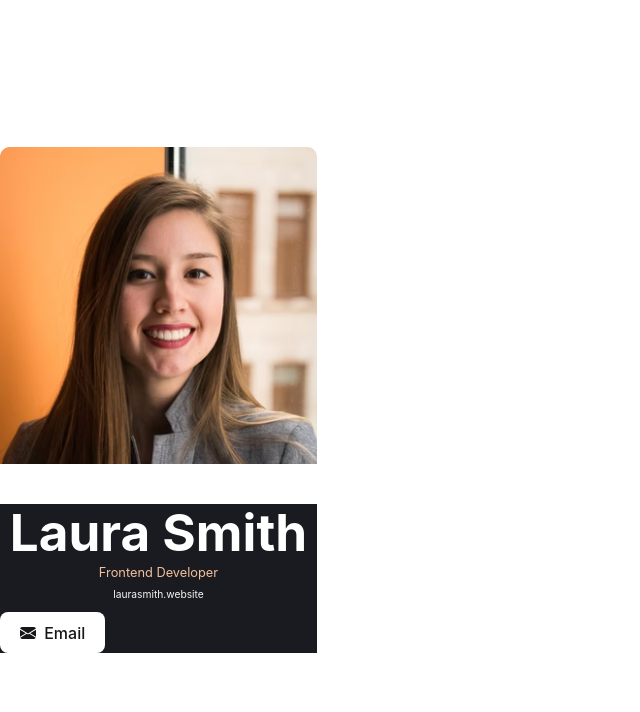
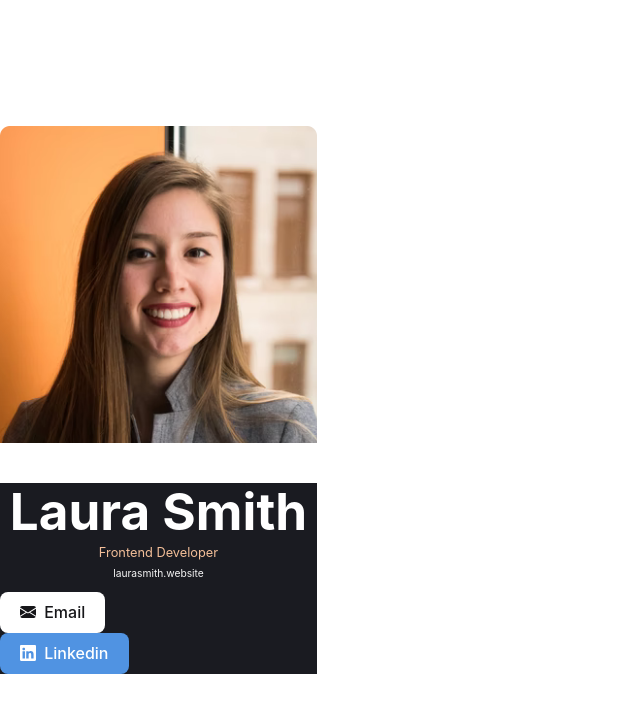
Before and after one commit to stylish-pawmy/react-business-card, a React (Vite) app: page / in a window 1280 px wide. Shown: the top 712 px of the page, without its empty margins (0-640 px from the left). Built offline with nearby package versions, Linux system fonts and the light colour scheme.

Commit message:
Add Linkedin button

```diff
--- a/src/App.css
+++ b/src/App.css
@@ -91,3 +91,8 @@ button {
   background-color: white;
   color: var(--grey-gamma);
 }
+
+.linkedin-button {
+  background-color: var(--linkedin-blue);
+  color: white;
+}
--- /dev/null
+++ b/src/components/LinkedinButton.jsx
@@ -0,0 +1,14 @@
+import "../App.css";
+import { Linkedin } from "react-bootstrap-icons";
+
+export function LinkedinButton ()
+{
+    return (
+        <button className="linkedin-button button">
+            <Linkedin />
+            <span className="button-label">Linkedin</span>
+        </button>
+    );
+}
+
+export default LinkedinButton;
--- a/src/components/Main.jsx
+++ b/src/components/Main.jsx
@@ -1,6 +1,7 @@
 import React from "react";
 import { EmailButton } from "./EmailButton.jsx";
 import "../App.css";
+import LinkedinButton from "./LinkedinButton.jsx";
 
 export function Main() {
     return (
@@ -9,6 +10,7 @@ export function Main() {
             <h4 className="occupation">Frontend Developer</h4>
             <p className="website-link">laurasmith.website</p>
             <EmailButton />
+            <LinkedinButton />
         </div>
     );
 }
```
